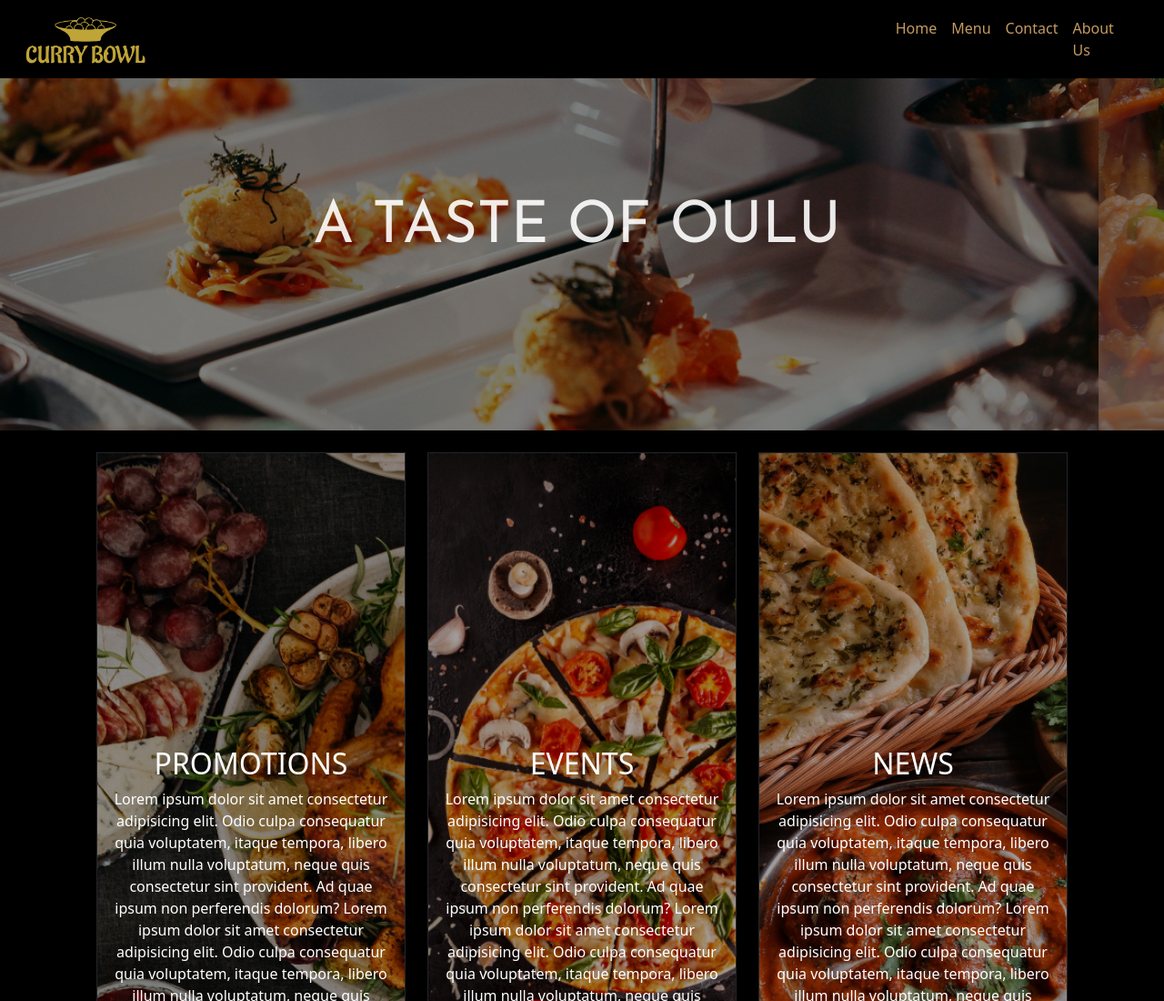
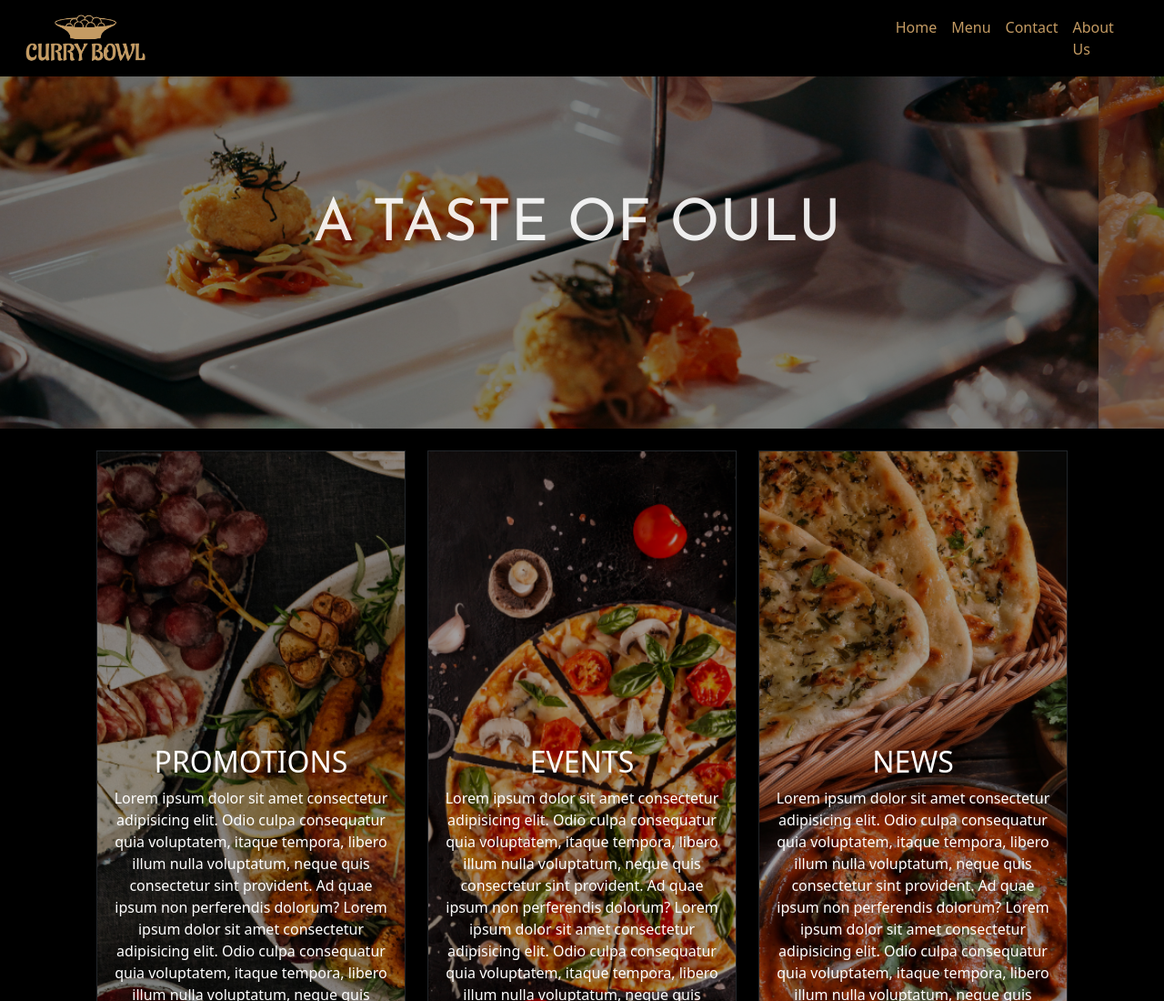
Before and after one commit to widanalageshane/Restaurant-Project, a plain HTML site: page FrontEnd/MainPage.html in a window 1280 px wide. Shown: the top 1100 px of the page at 91% size. Drawn offline with nearby package versions, Linux system fonts and the light colour scheme.

Commit message:
imagesadded

```diff
--- a/FrontEnd/CSS/Mainpage.css
+++ b/FrontEnd/CSS/Mainpage.css
@@ -74,6 +74,7 @@ body{
    padding-top: 50%;
 }
 
+
 h2{
     padding-top: 100%;
 }
--- a/FrontEnd/MainPage.html
+++ b/FrontEnd/MainPage.html
@@ -15,7 +15,7 @@
     <div class="container-fluid bg-black containertop" >
         <nav class="navbar navbar-expand-lg navbartop">
             <div class="container-fluid">
-                <a class="navbar-brand" href="#"><img src="/FrontEnd/Images/Logo.png" width="15%" alt="currybowl"></a>
+                <a class="navbar-brand" href="#"><img src="/FrontEnd/Images/Logo 2.png" width="15%" alt="currybowl"></a>
                 <button class="navbar-toggler" type="button" data-bs-toggle="collapse" data-bs-target="#navbarNavAltMarkup" aria-controls="navbarNavAltMarkup" aria-expanded="false" aria-label="Toggle navigation">
                     <span class="navbar-toggler-icon"></span>
                 </button>
```
Also changed, not shown: FrontEnd/Images/Logo 2.png (added).
